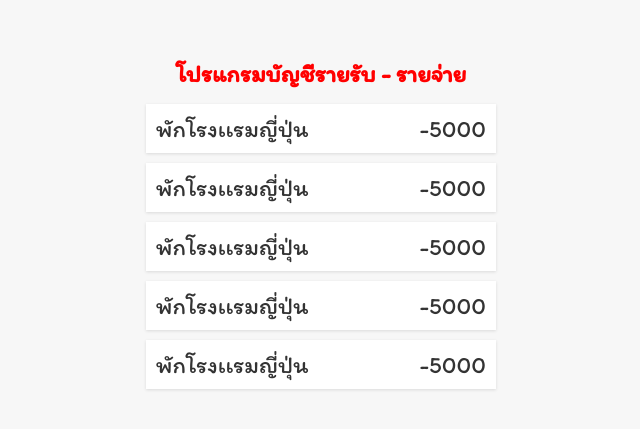
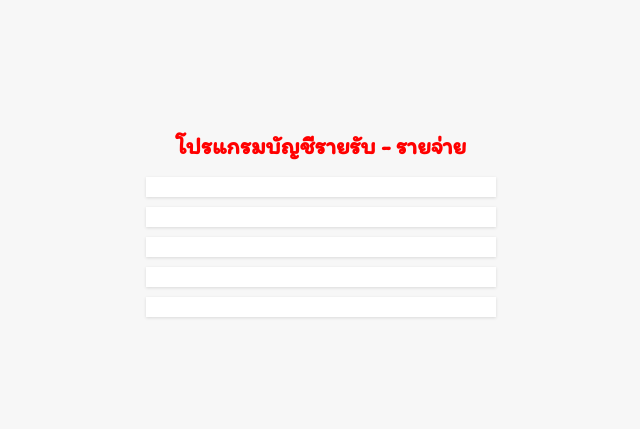
Before and after one commit to sawaros-sonpakdee/React-basic, a React (Create React App) app in the folder react-basic/: page / in a window 1280 px wide. Shown: the part 171-600 px from the top of the page, without its empty margins (319-959 px from the left). Built offline with nearby package versions, Linux system fonts and the light colour scheme.

Commit message:
Update Item.js

```diff
--- a/react-basic/src/components/Item.js
+++ b/react-basic/src/components/Item.js
@@ -1,9 +1,9 @@
 import './Item.css'
-const Item = () =>{
-    const name = "พักโรงเเรมญี่ปุ่น"
-    const amount = 5000
+const Item = (props) =>{
+    const {title,amount} = props
     return(
-        <li className='item'>{name} <span> -{amount}</span></li>
+        // <li>{props.title}< span>{props.amount}</span></li>
+        <li>{title}< span>{amount}</span></li>
     );
 }
 export default Item;
```
